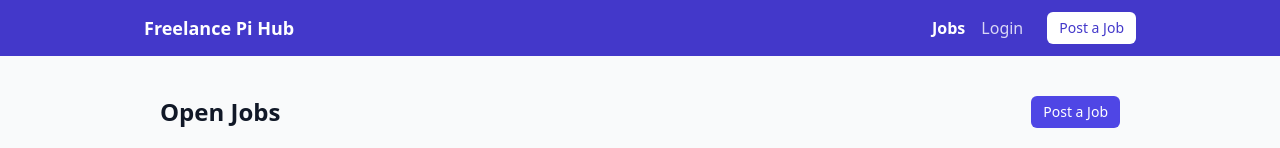
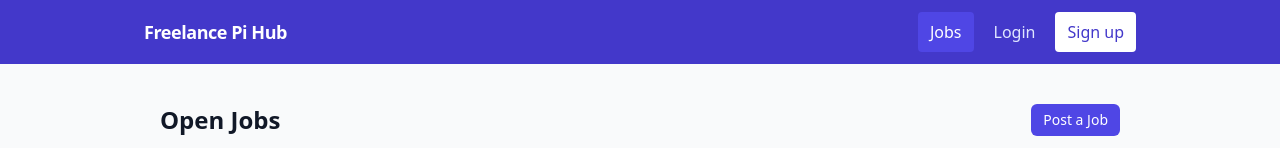
Before and after one commit to Michael00820/freelance-pi-hub-client, a React (Vite) app: page /jobs in a window 1280 px wide. Shown: the top 148 px of the page. Built offline with nearby package versions, Linux system fonts and the light colour scheme; no server answers; the HTML template or start-up script is replaced by a standard one.

Commit message:
Update NavBar.jsx

```diff
--- a/src/components/NavBar.jsx
+++ b/src/components/NavBar.jsx
@@ -1,22 +1,60 @@
-import { Link, NavLink } from 'react-router-dom';
+import React, { useEffect, useState } from "react";
+import { Link, NavLink, useNavigate } from "react-router-dom";
 
 export default function NavBar() {
-  const active = ({ isActive }) =>
-    isActive ? 'text-white font-semibold' : 'text-white/80 hover:text-white';
+  const navigate = useNavigate();
+  const [authed, setAuthed] = useState(false);
+
+  useEffect(() => {
+    setAuthed(!!localStorage.getItem("authUser"));
+  }, []);
+
+  const logout = () => {
+    localStorage.removeItem("authUser");
+    setAuthed(false);
+    navigate("/login");
+  };
+
+  const linkClass = ({ isActive }) =>
+    `px-3 py-2 rounded ${isActive ? "text-white bg-indigo-600" : "text-indigo-100 hover:bg-indigo-500/40"}`;
 
   return (
-    <header className="bg-indigo-700">
-      <div className="mx-auto max-w-5xl px-4 py-3 flex items-center gap-4">
-        <Link to="/" className="text-white font-bold text-lg">Freelance Pi Hub</Link>
-        <nav className="ml-auto flex items-center gap-4">
-          <NavLink to="/jobs" className={active}>Jobs</NavLink>
-          <NavLink to="/login" className={active}>Login</NavLink>
-          <Link
-            to="/post-job"
-            className="ml-2 rounded-md bg-white px-3 py-1.5 text-sm font-medium text-indigo-700 hover:bg-indigo-50"
-          >
-            Post a Job
-          </Link>
+    <header className="bg-indigo-700 text-white">
+      <div className="max-w-5xl mx-auto px-4 py-3 flex items-center justify-between">
+        <Link to="/" className="font-semibold text-lg tracking-tight">
+          Freelance Pi Hub
+        </Link>
+
+        <nav className="flex items-center gap-2">
+          <NavLink to="/jobs" className={linkClass}>
+            Jobs
+          </NavLink>
+
+          {authed ? (
+            <>
+              <NavLink to="/post-job" className={linkClass}>
+                Post a Job
+              </NavLink>
+              <button
+                onClick={logout}
+                className="ml-1 px-3 py-2 rounded bg-white text-indigo-700 hover:bg-indigo-50"
+              >
+                Logout
+              </button>
+            </>
+          ) : (
+            <>
+              <NavLink to="/login" className={linkClass}>
+                Login
+              </NavLink>
+              <NavLink
+                to="/register"
+                className="px-3 py-2 rounded bg-white text-indigo-700 hover:bg-indigo-50"
+              >
+                Sign up
+              </NavLink>
+            </>
+          )}
         </nav>
       </div>
     </header>
```
